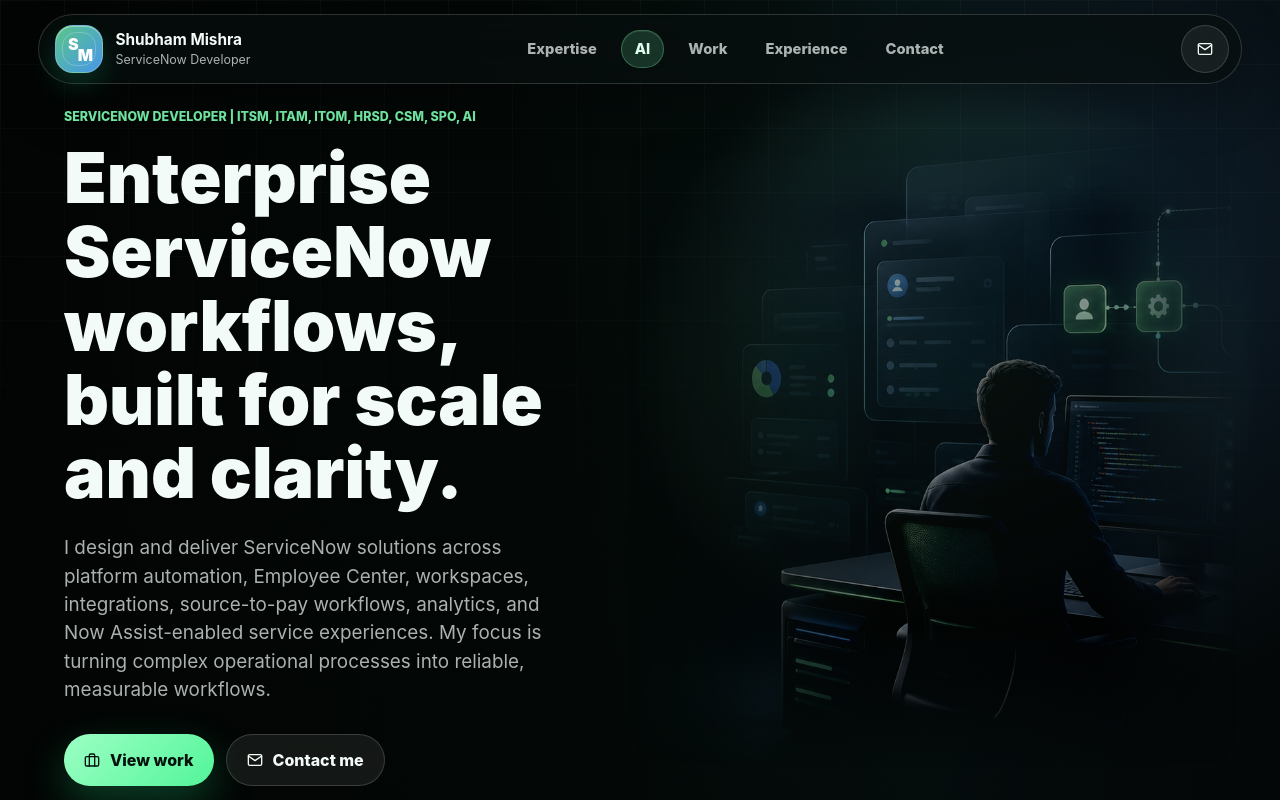
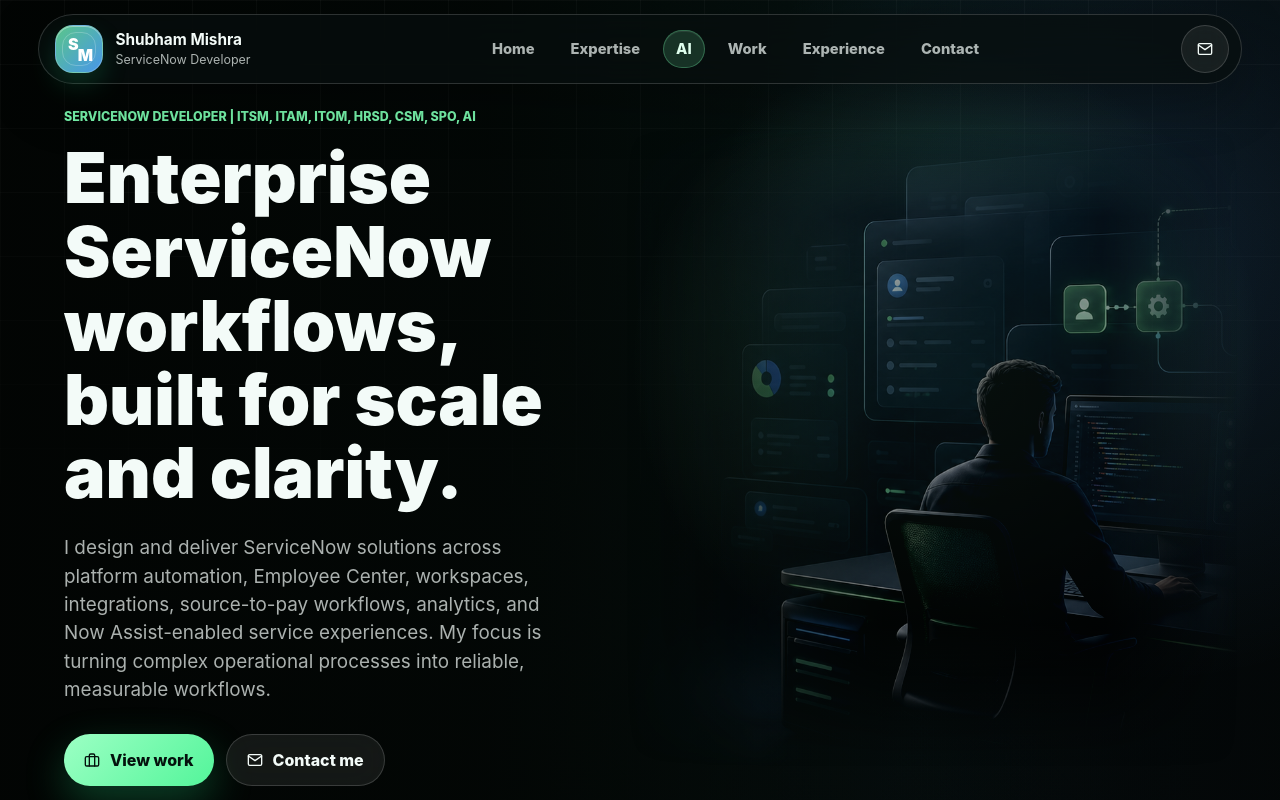
Before and after one commit to shubham112013/Portfolio, a React (Vite) app: page / in a window 1280 px wide. Shown: the top 800 px of the page. Built offline with nearby package versions, Linux system fonts and the light colour scheme.

Commit message:
Add home nav link

```diff
--- a/src/App.jsx
+++ b/src/App.jsx
@@ -106,6 +106,7 @@
 ];
 
 const navItems = [
+  ['top', 'Home'],
   ['expertise', 'Expertise'],
   ['ai', 'AI'],
   ['work', 'Work'],
--- a/src/index.css
+++ b/src/index.css
@@ -144,7 +144,7 @@
   display: inline-flex;
   align-items: center;
   min-height: 38px;
-  padding: 0 13px;
+  padding: 0 12px;
   border: 1px solid transparent;
   border-radius: 999px;
   transition: color 180ms ease, border-color 180ms ease, background 180ms ease, box-shadow 180ms ease;
```
